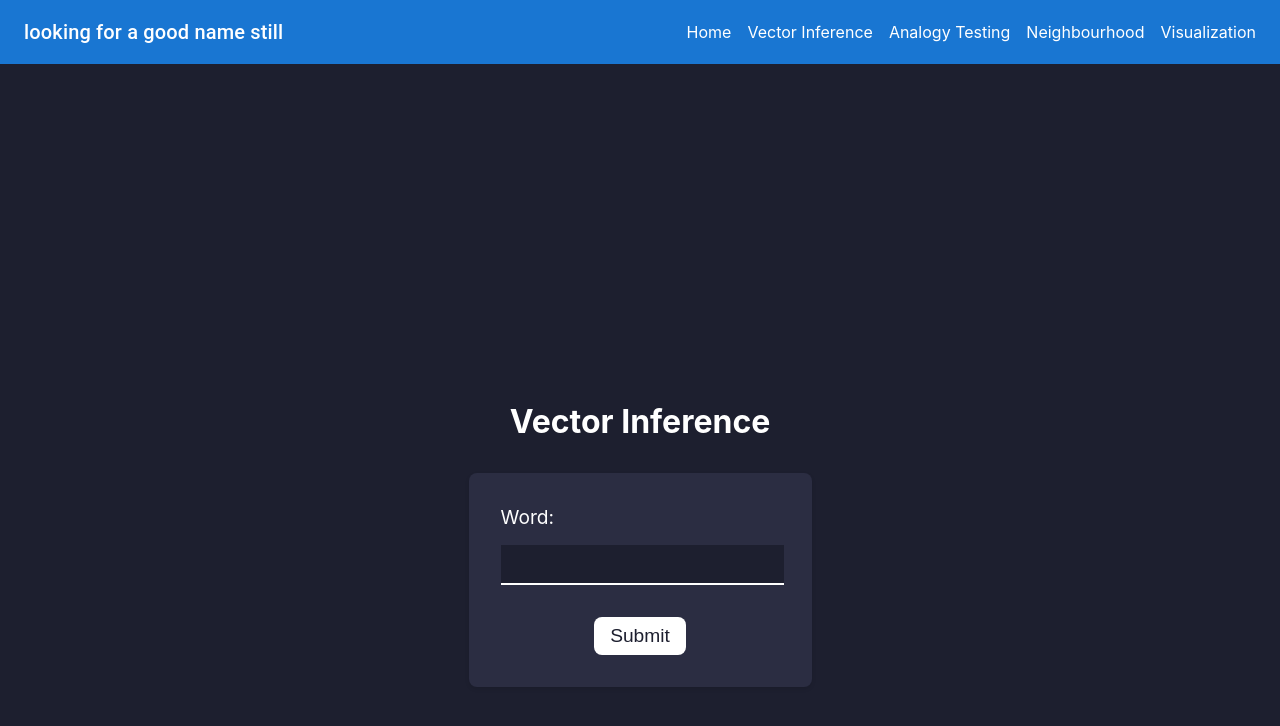
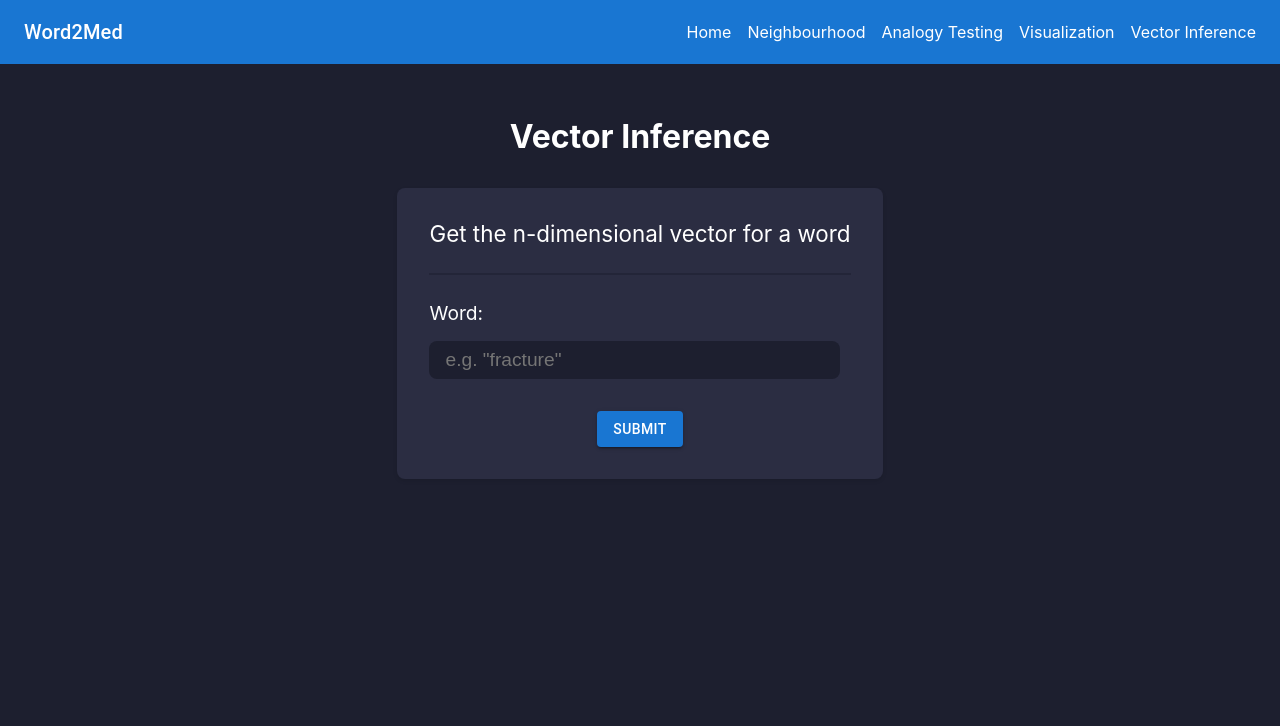
Before and after one commit to ECE493Group8/frontend, a React (Create React App) app: page /vector in a window 1280 px wide. Shown: the top 726 px of the page. Built offline with nearby package versions, Linux system fonts and the light colour scheme.

Commit message:
ui updates

```diff
--- a/package.json
+++ b/package.json
@@ -9,6 +9,7 @@
     "@fortawesome/free-solid-svg-icons": "^6.0.0",
     "@fortawesome/react-fontawesome": "^0.1.17",
     "@mui/icons-material": "^5.11.11",
+    "@mui/lab": "^5.0.0-alpha.125",
     "@mui/material": "^5.11.15",
     "@mui/styled-engine-sc": "^5.11.11",
     "@testing-library/jest-dom": "^5.16.5",
--- a/src/App.js
+++ b/src/App.js
@@ -1,22 +1,21 @@
-import logo from './logo.svg';
-import { BrowserRouter, Routes, Route } from "react-router-dom";
+import { Routes, Route } from "react-router-dom";
 import './App.css';
-//import { AnalogyTestPage } from "./pages/analogy";
 import WordInputPage from "./pages/vector";
 import ThreeWordInputPage from "./pages/analogy";
 import ButtonAppBar from "./navbar";
 import WordNumberPage from "./pages/neighbourhood";
 import WordListInputPage from "./pages/visualization";
+import HomePage from "./pages/home";
 function App() {
   return (
     <div className="App">
       <ButtonAppBar />
       <Routes>
-        {/* <Route path="/analogy" element={<AnalogyTestPage />} /> */}
+        <Route path="/" element={<HomePage />}/>
+        <Route path="/neighbourhood" element={<WordNumberPage />}/>
+        <Route path="/analogy" element={<ThreeWordInputPage />}/>
+        <Route path="/visualization" element={<WordListInputPage />}/>
         <Route path="/vector" element={<WordInputPage />}/>
-        <Route path="/analogy" element={<ThreeWordInputPage />}/>
-        <Route path="/neighbourhood" element={<WordNumberPage />}/>
-        <Route path="/visualization" element={<WordListInputPage />}/>
       </Routes>
     </div>
   );
--- a/src/index.css
+++ b/src/index.css
@@ -11,12 +11,39 @@ code {
   font-family: source-code-pro, Menlo, Monaco, Consolas, 'Courier New',
     monospace;
 }
+
+table {
+  margin: auto;
+}
+
+.home-page {
+  margin-top: 0rem;
+  display: flex;
+  flex-direction: column;
+  align-items: center;
+  padding: 2rem;
+  box-sizing: border-box;
+  background-color: #1d1f2f;
+  color: #fff;
+  min-height: 100vh;
+  max-height: 100vh;
+  overflow-y: scroll;
+}
+
+.home-title {
+  margin: 15vh 0 0 0;
+  font-size: 10em;
+}
+
+.home-description {
+  margin: 0;
+}
+
 .word-input-page {
   margin-top: 0rem;
   display: flex;
   flex-direction: column;
   align-items: center;
-  justify-content: center;
   padding: 2rem;
   box-sizing: border-box;
   background-color: #1d1f2f;
@@ -31,7 +58,6 @@ code {
   display: flex;
   flex-direction: column;
   align-items: center;
-  justify-content: center;
   padding: 2rem;
   box-sizing: border-box;
   background-color: #1d1f2f;
@@ -46,7 +72,6 @@ code {
   display: flex;
   flex-direction: column;
   align-items: center;
-  justify-content: center;
   padding: 2rem;
   box-sizing: border-box;
   background-color: #1d1f2f;
@@ -57,16 +82,21 @@ code {
 }
 
 .title {
-  margin-top: 10rem;
   font-size: 2rem;
   margin-bottom: 2rem;
   color: #fff;
 }
 
+.description {
+  font-size: 1.4rem;
+  padding-bottom: 1.6rem;
+  margin-bottom: 1.2rem;
+  margin-top: 0;
+  max-width: 100%;
+  border-bottom: 2px solid #1d1f2f80;
+}
+
 .form {
-  display: flex;
-  flex-direction: column;
-  align-items: center;
   justify-content: center;
   background-color: #2b2d42;
   padding: 2rem;
@@ -79,6 +109,7 @@ code {
   flex-direction: column;
   align-items: flex-start;
   margin-bottom: 1rem;
+  margin-top: 1.6rem;
   font-size: 1.2rem;
   color: #fff;
 }
@@ -92,11 +123,9 @@ code {
   color: #fff;
 }
 
-
-
 .input {
   border: none;
-  border-bottom: 2px solid #fff;
+  border-radius: 0.5rem;
   font-size: 1.2rem;
   padding: 0.5rem 1rem;
   margin-bottom: 1rem;
@@ -107,16 +136,6 @@ code {
   width: 90%;
 }
 
-.button {
-  background-color: #fff;
-  color: #1d1f2f;
-  border: none;
-  border-radius: 0.5rem;
-  padding: 0.5rem 1rem;
-  font-size: 1.2rem;
-  cursor: pointer;
-}
-
 .button:hover {
   background-color: #eee;
 }
@@ -124,13 +143,14 @@ code {
 .response {
   margin-top: 2rem;
   background-color: #2b2d42;
-  padding: 1rem;
+  padding: 2rem;
   border-radius: 0.5rem;
 }
 
 .response-title {
   font-size: 1.5rem;
   color: #fff;
+  margin-top: 0;
   margin-bottom: 1rem;
 }
 
@@ -143,3 +163,32 @@ code {
   height: 200px;
   overflow: auto;
 }
+
+.analogy-input-ctr {
+  display: inline-flex;
+}
+
+.analogy-input {
+  width: 7.5rem;
+  border: none;
+  border-radius: 0.5rem;
+  font-size: 1.2rem;
+  padding: 0.5rem 1rem;
+  margin-bottom: 1rem;
+  margin-top: 1rem;
+  background-color: #1d1f2f;
+  color: #fff;
+}
+
+.analogy-text {
+  font-size: 1.2rem;
+  padding: 0.5rem 1rem;
+  margin-bottom: 1rem;
+  margin-top: 1rem;
+  white-space: nowrap;
+}
+
+.help-text {
+  color: rgb(161, 161, 161);
+  font-style: italic;
+}
--- a/src/navbar.js
+++ b/src/navbar.js
@@ -26,14 +26,14 @@ export default function Navbar() {
     <AppBar position="static">
       <NavToolbar>
         <Typography variant="h6" component="div">
-          looking for a good name still
+          Word2Med
         </Typography>
         <NavLinkContainer>
           <NavLink to="/">Home</NavLink>
+          <NavLink to="/neighbourhood">Neighbourhood</NavLink>
+          <NavLink to="/analogy">Analogy Testing</NavLink>
+          <NavLink to="/visualization">Visualization</NavLink>
           <NavLink to="/vector">Vector Inference</NavLink>
-          <NavLink to="/analogy">Analogy Testing</NavLink>
-          <NavLink to="/neighbourhood">Neighbourhood</NavLink>
-          <NavLink to="/visualization">Visualization</NavLink>
         </NavLinkContainer>
       </NavToolbar>
     </AppBar>
--- a/src/pages/analogy.js
+++ b/src/pages/analogy.js
@@ -1,39 +1,71 @@
 import React, { useState } from 'react';
+import { LoadingButton } from '@mui/lab'
 import axios from 'axios';
 
 function ThreeWordInputPage() {
   const [word1, setWord1] = useState('');
   const [word2, setWord2] = useState('');
   const [word3, setWord3] = useState('');
-  const [number, setNumber] = useState('');
+  const [number, setNumber] = useState(10);
   const [response, setResponse] = useState('');
+  const [isLoading, setIsLoading] = useState(false);
 
   const handleSubmit = async (event) => {
     event.preventDefault();
+    setIsLoading(true);
     const response = await axios.get(`http://129.128.215.93:5000/analogy?a=${word1}&b=${word2}&c=${word3}&n=${number}`);
     setResponse(response.data);
     console.log(response.data);
     setWord1(response.data.a);
     setWord2(response.data.b);
     setWord3(response.data.c);
+    setIsLoading(false);
   };
 
   return (
     <div className="three-word-input-page">
       <h1 className="title">Analogy Testing</h1>
-      <form className="form" onSubmit={handleSubmit}>
+      <form onSubmit={handleSubmit} className="form">
+        <p className="description" style={{maxWidth: '25em'}}>Apply an analogy to a target word</p>
         <div className="label">
-          <input type="text" id="word1" className="input" value={word1} onChange={(e) => setWord1(e.target.value)} required placeholder='word1' />
-          is to
-          <input type="text" id="word2" className="input" value={word2} onChange={(e) => setWord2(e.target.value)} required placeholder='word2'/>
-          as
-          <input type="text" id="word3" className="input" value={word3} onChange={(e) => setWord3(e.target.value)} required placeholder='word3'/>
-          is to:
+          <label htmlFor="analogy-input-ctr">Analogy:</label>
+          <div className="analogy-input-ctr">
+            <input type="text" id="word1" className="analogy-input" value={word1} onChange={(e) => setWord1(e.target.value)} required placeholder='e.g. "man"' />
+            <span className='analogy-text'>is to</span>
+            <input type="text" id="word2" className="analogy-input" value={word2} onChange={(e) => setWord2(e.target.value)} required placeholder='e.g. "woman"'/>
+          </div>
         </div>
         <div className="label">
-          {response ? (
+          <label htmlFor="word-input">Target word:</label>
+          <input
+            id="word-input"
+            className="input"
+            type="text"
+            placeholder='e.g. "king"'
+            value={word3}
+            onChange={(e) => setWord3(e.target.value)}
+            required
+          />
+        </div>
+        <div className="label">
+          <label htmlFor="number-input">Number of results:</label>
+          <input
+            id="number-input"
+            className="input"
+            type="number"
+            defaultValue={'10'}
+            placeholder='5'
+            value={number}
+            onChange={(e) => setNumber(e.target.value)}
+            required
+          />
+        </div>
+        {isLoading ? <LoadingButton loading type="submit" variant='contained'>Submit</LoadingButton> : <LoadingButton type="submit" variant='contained'>Submit</LoadingButton>}
+      </form>
+
+      {response ? (
         <div className="response">
-          <h2 className="response-title"></h2>
+          <h2 className="response-title">Analogy completions:</h2>
           <div className="response-text-container">
           <table>
             <thead>
@@ -46,7 +78,7 @@ function ThreeWordInputPage() {
               {response.completions.map((completion, index) => (
                 <tr key={index}>
                   <td>{completion[0]}</td>
-                  <td>{completion[1]}</td>
+                  <td>{parseFloat(completion[1]).toFixed(5)}</td>
                 </tr>
               ))}
             </tbody>
@@ -54,15 +86,8 @@ function ThreeWordInputPage() {
           </div>
         </div>
       ):  (
-        <div className="no-response"><br></br>Please Complete and submit<br></br> the form to complete the analogy.<br></br><br></br></div>
+        <span></span>
       )}
-        <div className="label">
-        <label htmlFor="number">Number:</label>
-        <input type="number" id="number" className="input" value={number} onChange={(e) => setNumber(e.target.value)} required />
-        </div>
-        </div>
-        <button type="submit" className="button">Submit</button>
-      </form>
     </div>
   );
 }
--- /dev/null
+++ b/src/pages/home.js
@@ -0,0 +1,12 @@
+import React from 'react';
+
+function HomePage() {
+
+  return (
+    <div className="home-page">
+        <h1 className='home-title'>Word2Med</h1>
+        <h2 className='home-description'>NLP model trained on 107 million papers from the <a href='https://archive.org/details/GeneralIndex'>General Index</a></h2>
+    </div>
+  );
+}
+export default HomePage;
--- a/src/pages/neighbourhood.js
+++ b/src/pages/neighbourhood.js
@@ -1,48 +1,56 @@
 import React, { useState } from 'react';
+import { LoadingButton } from '@mui/lab'
 import axios from 'axios';
 
 function WordNumberPage() {
   const [word, setWord] = useState('');
-  const [number, setNumber] = useState('');
+  const [number, setNumber] = useState(10);
   const [response, setResponse] = useState('');
+  const [isLoading, setIsLoading] = useState(false);
 
   const handleSubmit = async (event) => {
     event.preventDefault();
+    setIsLoading(true);
     const response = await axios.get(`http://129.128.215.93:5000/neighbours?words=${word}&n=${number}`);
     setResponse(response.data);
+    setIsLoading(false);
   };
 
   return (
     <div className="word-input-page">
-      <h1 className="title">Enter a Word and a Number</h1>
+      <h1 className="title">Neighbourhood Inference</h1>
       <form onSubmit={handleSubmit} className="form">
+        <p className="description">Get related words</p>
         <div className="label">
           <label htmlFor="word-input">Word:</label>
           <input
             id="word-input"
             className="input"
             type="text"
+            placeholder='e.g. "scoliosis"'
             value={word}
             onChange={(e) => setWord(e.target.value)}
+            required
           />
         </div>
         <div className="label">
-          <label htmlFor="number-input">Number:</label>
+          <label htmlFor="number-input">Number of results:</label>
           <input
             id="number-input"
             className="input"
             type="number"
+            defaultValue={'10'}
+            placeholder='5'
             value={number}
             onChange={(e) => setNumber(e.target.value)}
+            required
           />
         </div>
-        <button className="button" type="submit">
-          Submit
-        </button>
+        {isLoading ? <LoadingButton loading type="submit" variant='contained'>Submit</LoadingButton> : <LoadingButton type="submit" variant='contained'>Submit</LoadingButton>}
       </form>
       {response && (
         <div className="response">
-          <h2 className="response-title">Closest words to: {response.words[0]}</h2>
+          <h2 className="response-title">Related Words</h2>
           <div className="response-text-container">
           <table>
             <thead>
@@ -55,7 +63,7 @@ function WordNumberPage() {
               {response.neighbours[0].map((completion, index) => (
                 <tr key={index}>
                   <td>{completion[0]}</td>
-                  <td>{completion[1]}</td>
+                  <td>{parseFloat(completion[1]).toFixed(5)}</td>
                 </tr>
               ))}
             </tbody>
--- a/src/pages/vector.js
+++ b/src/pages/vector.js
@@ -1,9 +1,11 @@
 import React, { useState } from 'react';
+import { LoadingButton } from '@mui/lab'
 import axios from 'axios';
 
 function WordInputPage() {
   const [word, setWord] = useState('');
   const [response, setResponse] = useState(null);
+  const [isLoading, setIsLoading] = useState(false);
 
   const handleInputChange = (event) => {
     setWord(event.target.value);
@@ -11,31 +13,33 @@ function WordInputPage() {
 
   const handleSubmit = (event) => {
     event.preventDefault();
-
+    setIsLoading(true);
     axios.get(`http://129.128.215.93:5000/vector?word=${word}`)
       .then(response => {
         setResponse(response.data);
+        setIsLoading(false);
       })
       .catch(error => {
         console.error(error);
+        setIsLoading(false);
       });
   };
 
   return (
     <div className="word-input-page">
       <h1 className="title">Vector Inference</h1>
-
       <form className="form" onSubmit={handleSubmit}>
+        <p className="description">Get the n-dimensional vector for a word</p>
         <label className="label">
           Word:
-          <input className="input" type="text" value={word} onChange={handleInputChange} />
+          <input className="input" type="text" value={word} onChange={handleInputChange} placeholder='e.g. "fracture"' required/>
         </label>
-        <button className="button" type="submit">Submit</button>
+        {isLoading ? <LoadingButton loading type="submit" variant='contained'>Submit</LoadingButton> : <LoadingButton type="submit" variant='contained'>Submit</LoadingButton>}
       </form>
 
       {response && (
         <div className="response">
-          <h2 className="response-title">vector representation of: {response.word}</h2>
+          <h2 className="response-title">Vector representation of <i>{response.word}</i></h2>
           <div className="response-text-container">
           <p className="response-text">{response.vector.join(', ')}</p>
           </div>
--- a/src/pages/visualization.js
+++ b/src/pages/visualization.js
@@ -1,12 +1,14 @@
 import React, { useState } from 'react';
+import { LoadingButton } from '@mui/lab'
 import axios from 'axios';
 import Plot from 'react-plotly.js';
 
 function WordListInputPage() {
     const [words, setWords] = useState('');
-    const [n, setN] = useState('');
+    const [n, setN] = useState(10);
     const [response, setResponse] = useState(null);
     const [wordList, setWordList] = useState(null);
+    const [isLoading, setIsLoading] = useState(false);
 
     const handleInputChange = (event) => {
         setWords(event.target.value);
@@ -18,14 +20,17 @@ function WordListInputPage() {
 
     const handleSubmit = (event) => {
         event.preventDefault();
+        setIsLoading(true);
         const wordsArray = words.split(',').map(word => word.trim());
         axios.get(`http://129.128.215.93:5000/embeddings?${wordsArray.map((word) => `words=${word}`).join('&')}&n=${n}`)
         .then(response => {
             setResponse(response.data.embeddings_list);
             setWordList(response.data.words_list);
+            setIsLoading(false);
         })
         .catch(error => {
             console.error(error);
+            setIsLoading(false);
         });
     };
 
@@ -40,17 +45,17 @@ function WordListInputPage() {
     return (
         <div className="word-list-input-page">
         <h1 className="title">Vector Visualization</h1>
-
         <form className="form" onSubmit={handleSubmit}>
+            <p className="description">Plot words on a 2D grid</p>
             <label className="label">
             Words (comma separated list of at least 3 words):
-            <input className="input" type="text" value={words} onChange={handleInputChange} />
+            <input className="input" type="text" value={words} onChange={handleInputChange} placeholder='e.g. "herniation, stenosis, fracture"' required />
             </label>
             <label className="label">
             Number:
-            <input className="input" type="number" value={n} onChange={handleNumberChange} />
+            <input className="input" type="number" value={n} onChange={handleNumberChange} placeholder='5' required />
             </label>
-            <button className="button" type="submit">Submit</button>
+            {isLoading ? <LoadingButton loading type="submit" variant='contained'>Submit</LoadingButton> : <LoadingButton type="submit" variant='contained'>Submit</LoadingButton>}
         </form>
 
         {response && (
```
Also changed, not shown: 1 other file (tests, documents, lock files or other folders).
